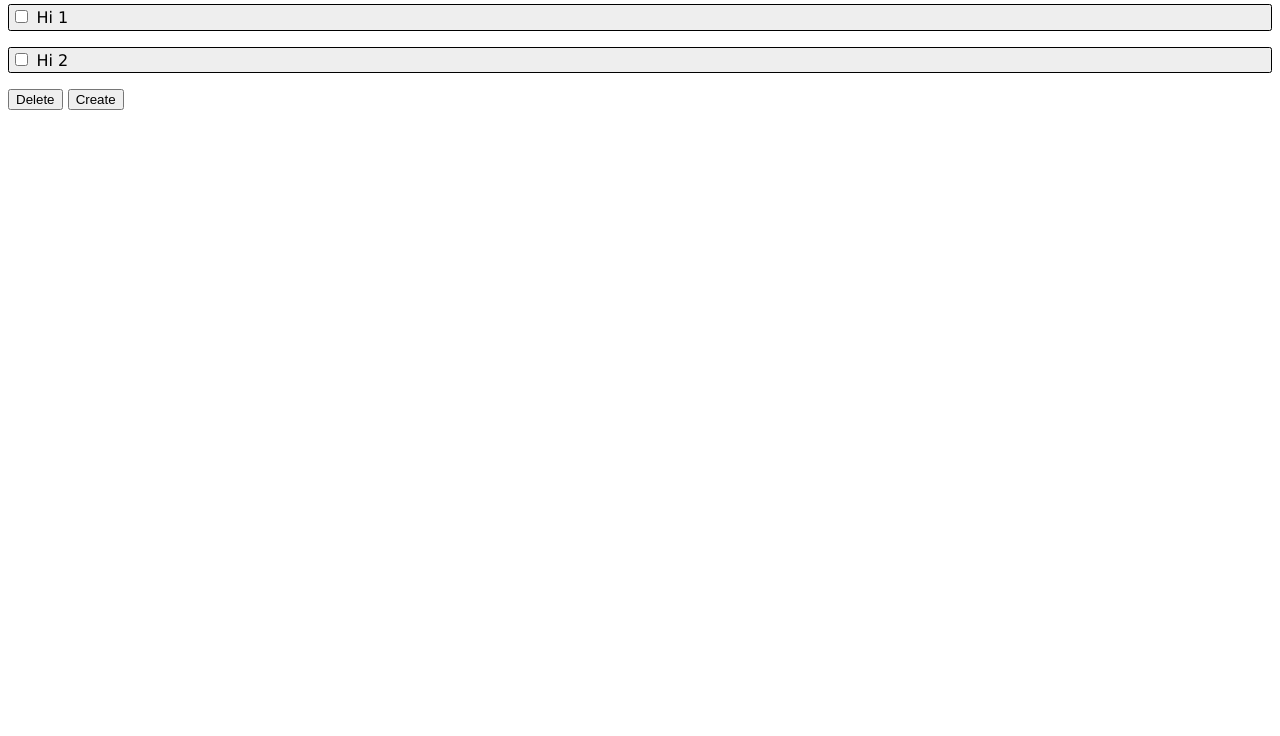
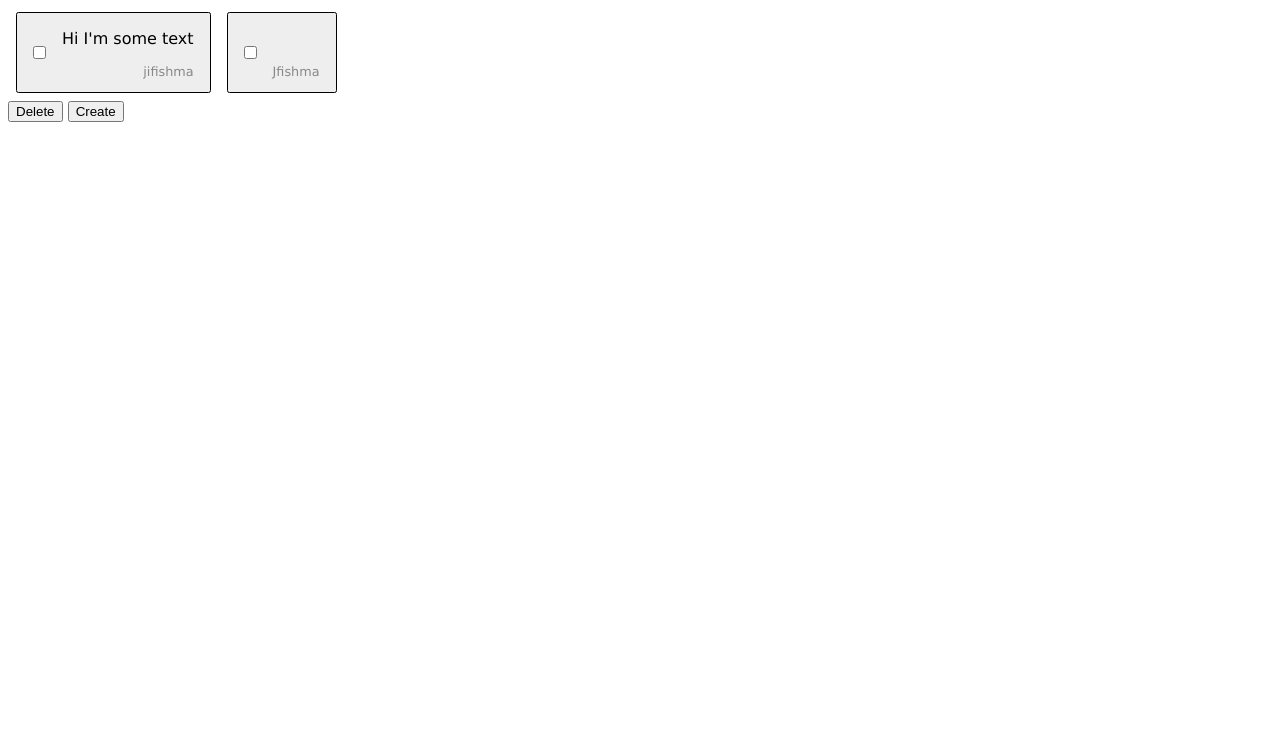
Before and after one commit to jifishma/CIS-435-Project-03, a website with bundled scripts: page NotesApp/FrontEnd/index.html in a window 1280 px wide. Shown: the part 64-800 px from the top of the page. Built offline with nearby package versions, Linux system fonts and the light colour scheme; no server answers.

Commit message:
Fix up note boxes

```diff
--- a/NotesApp/FrontEnd/index.html
+++ b/NotesApp/FrontEnd/index.html
@@ -16,12 +16,20 @@
     <main id="userNotes">
         <div id="notesList" class="flex-container">
             <div class="flex-item">
-                <input id="1" type="checkbox">
-                <label for="1">Hi 1</label>
+                <input type="checkbox">
+                <div class="flex-content">
+                    <p>Hi I'm some text</p>
+                    <p class="flex-footer">
+                        jifishma
+                    </p>
+                </div>
             </div>
             <div class="flex-item">
-                <input id="2" type="checkbox">
-                <label for="2">Hi 2</label>
+                <input type="checkbox">
+                <div class="flex-content">
+                    <p>&nbsp;</p>
+                    <p class="flex-footer">Jfishma</p>
+                </div>
             </div>
         </div>
     </main>
--- a/NotesApp/FrontEnd/styles/main.css
+++ b/NotesApp/FrontEnd/styles/main.css
@@ -11,7 +11,7 @@ header {
     margin: 0 1em;
 }
 
-input[type="text"], textarea {
+.modal input[type="text"], textarea {
     width: 100%;
     border: 1px solid black;
     border-radius: 0.15rem;
@@ -25,13 +25,38 @@ textarea {
 
 .flex-container {
     display: flex;
-    flex-direction: column;
+    align-items: flex-start;
+    flex-direction: row;
 }
 
 .flex-item {
+    display: flex;
+    align-items: center;
     background-color: #eee;
-    margin: 0 0 1em 0;
-    padding: 0.15rem;
+    margin: 0.5em;
+    padding: 0 1rem;
     border: 1px solid black;
     border-radius: 0.15rem;
 }
+
+.flex-item input[type="checkbox"] {
+    margin: 0 1rem 0 0;
+}
+
+.flex-content {
+    flex: 1;
+}
+
+.flex-footer {
+    font-size: 80%;
+    color: #888;
+    text-align: right;
+}
+
+
+@media only screen and (max-width: 500px) {
+    .flex-container {
+        flex-direction: column;
+        align-items: stretch;
+    }
+}
```
